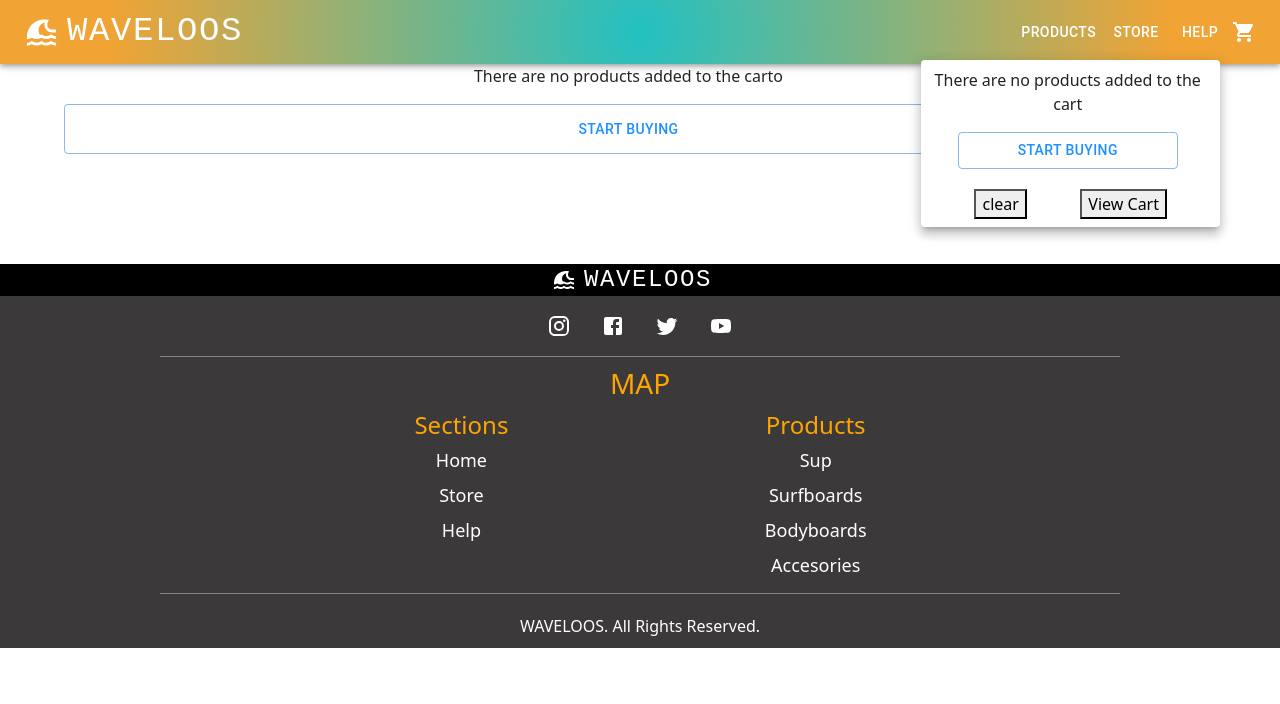
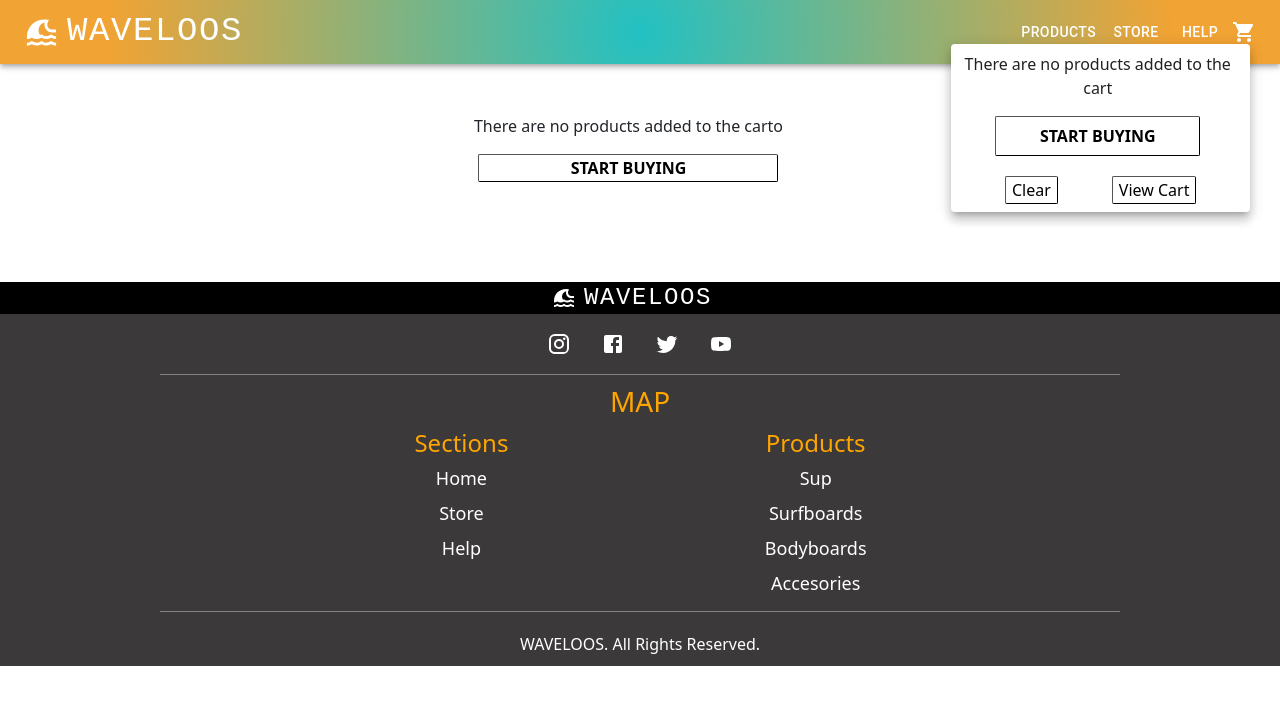
Before and after one commit to leannotarianni/Reactjs_Proyect, a React (Create React App) app: page /Cart in a window 1280 px wide. Both pictures are taken after a click on the icon 1244 px from the left and 32 px from the top of the page. Shown: the top 704 px of the page. Built offline with nearby package versions, Linux system fonts and the light colour scheme.

Commit message:
style update

```diff
--- a/src/Pages/Cart.js
+++ b/src/Pages/Cart.js
@@ -75,12 +75,14 @@ const Cart =()=> {
     return(
         <Container className='general-container'>
         <div className='container-item-list-cart'>
-            {productsInCart.length === 0 && (
+            {productsInCart.length === 0 &&  (
                 <>
+                <div>
                     <p>There are no products added to the carto</p>
-                    <Button className='button-start-buying' variant='outlined'>
+                    <button className='button-start-buying' variant='outlined'>
                         <Link to='/' >start buying</Link>
-                    </Button>
+                    </button>
+                </div>
                 </>
             )}
             {productsInCart.length !== 0 && (
@@ -96,7 +98,7 @@ const Cart =()=> {
             {productsInCart.map( (item) => {
                 return(
                 <div className='item-cart' key={item.id}>
-                    <div className='item-cart-mage'>
+                    <div className='item-cart-image'>
                         <img src={`/${item.image}`} alt="prod carrito" />
                     </div>
                     <div className='item-cart-title'>
@@ -120,16 +122,15 @@ const Cart =()=> {
             }
             {productsInCart.length !== 0 && (
             <div className='item-cart-footer'>
-                <button onClick={clearCart}>
+                <button className='item-cart-clear-button' onClick={clearCart}>
                     clear Cart
                 </button>
                 <div>
-                    <p>total: </p>
-                    <p>${totalPrice()}</p>
+                    <p>Total: ${totalPrice()}</p>
                 </div>
-                <Button variant={'outlined'} onClick={()=> setShowModal(true)}>
+                <button className='item-cart-chekout-button' onClick={()=> setShowModal(true)}>
                     Complete Check Out
-                </Button>
+                </button>
             </div>)
             }
         </div>
--- a/src/Pages/cart.scss
+++ b/src/Pages/cart.scss
@@ -1,24 +1,39 @@
 .general-container{
+    margin-top: 50px;
     margin-bottom: 100px;
 }
 .container-item-list-cart{
     .button-start-buying{
-        width: 100%;
-        height: 50px;
-        margin-bottom: 10px;
+        width: 300px;
+        text-transform: uppercase;
+        transition: 600ms;
+        background: none;
+        font-weight:700;
+        border-width: 1px;
+        border-radius: 2px;
+        button{
+            width: 200px;
+        }
         a{
-            color: dodgerblue;
+            color: black;
+        }
+    }
+    .button-start-buying:hover{
+        background-color: black;
+        transition: 600ms;
+        a{
+            color: white;
         }
     }
     text-align: center;
     .item-cart-head{
         display: flex;
         border-bottom: 1px solid #ccc;
-        margin: 4px 0px;
 
         h2{
             font-size: large;
             width: 20%;
+            margin-bottom: 10px;
         }
     }
     .item-cart{
@@ -30,9 +45,11 @@
             width: 100%;
         }
 
-        .item-cart-mage{
+        .item-cart-image{
+            width: 100%;
+            height: 200px;
             img{
-                width: 80%;
+                width: 100px;
             }
         }
     }
@@ -41,12 +58,37 @@
     display: flex;
     justify-content: space-evenly;
     align-items: center;
+    margin-top: 40px;
     p{
         width: 100%;
     }
-    button{
-        width: auto;
-        height: 100%;
+
+    .item-cart-clear-button{
+        transition: 600ms;
+        background: none;
+        border-width: 1px;
+        border-radius: 2px;
+    }
+
+    .item-cart-clear-button:hover{
+        background-color: black;
+        transition: 600ms;
+        color: orange;
+    }
+
+    .item-cart-chekout-button{
+        text-transform: uppercase;
+        transition: 600ms;
+        background: none;
+        font-weight:500;
+        border-width: 1px;
+        border-radius: 4px;
+    }
+
+    .item-cart-chekout-button:hover{
+        background-color: black;
+        transition: 600ms;
+        color: orange;
     }
 }
 .container-contact-form{
@@ -70,3 +112,16 @@
         color: red;
     }
 }
+
+.item-cart-delete{
+    button{
+        transition: 400ms;
+        background: none;
+        border-width: 1px;
+        border-radius: 4px;
+    }
+    button:hover{
+        transition: 400ms;
+        color: red;
+    }
+}
--- a/src/components/CartWidget/CartWidget.js
+++ b/src/components/CartWidget/CartWidget.js
@@ -5,7 +5,6 @@ import CartContext from '../../Context/CartContext';
 import ShoppingCartIcon from '@mui/icons-material/ShoppingCart';
 import Menu from '@mui/material/Menu';
 import DeleteIcon from '@mui/icons-material/Delete';
-import { Button } from '@mui/material';
 //Components
 import CartCount from './CartCount';
 //Style
@@ -39,7 +38,7 @@ const CartWidget =()=>{
                 onClick={handleClick}
             />
             <Menu
-                marginThreshold={60}
+                marginThreshold={30}
                 id="basic-menu"
                 anchorEl={anchorEl}
                 open={open}
@@ -53,14 +52,14 @@ const CartWidget =()=>{
                     <>
                         <div className='conteiner-noproducts'>
                             <p>There are no products added to the cart</p>
-                            <Button className='button-start-buying-widget' variant='outlined'>
+                            <button className='button-start-buying-widget'>
                                 <Link to='/' >Start buying</Link>
-                            </Button>
+                            </button>
                         </div>
                     </>
                 )}
                 {productsInCart.map( (item) => {
-                     return(
+                    return(
                     <div className='item-cart-prod' key={item.id}>
                         <div className='cart-prod__image'>
                             <img src={`/${item.image}`} alt="prod carrito" />
@@ -83,7 +82,7 @@ const CartWidget =()=>{
             </div>
             <div key={1} className='cart-buttons'>
                 <button onClick={clearCart}>
-                    clear
+                    Clear
                 </button>
                 <button>
                     <Link to='/Cart'>View Cart</Link>
--- a/src/components/CartWidget/cart-count.scss
+++ b/src/components/CartWidget/cart-count.scss
@@ -5,4 +5,16 @@
     p{
         margin: 0px 10px;
     }
+    button{
+        transition: 600ms;
+        background: none;
+        border-width: 1px;
+        border-radius: 6px;
+        width: 25px;
+    }
+    button:hover{
+        background-color: black;
+        transition: 600ms;
+        color: orange;
+    }
 }
--- a/src/components/CartWidget/cart-widget.scss
+++ b/src/components/CartWidget/cart-widget.scss
@@ -18,21 +18,52 @@
 
     .item-cart-prod{
         display: flex;
-        justify-content: space-between;
+        justify-content: space-evenly;
         align-items: center;
+        width: 100%;
+        @media only screen and (min-width: 600px) {
+            width: 400px;
+            margin: 8px;
+        }
         .cart-prod__image{
             width: 100%;
             img{
                 width: 80px;
             }
         }
+        .cart-prod__delet{
+            button{
+                transition: 400ms;
+                background: none;
+                border-width: 1px;
+                border-radius: 4px;
+            }
+            button:hover{
+                transition: 400ms;
+                color: red;
+            }
+        }
     }
     .conteiner-noproducts{
         margin-bottom: 20px;
         .button-start-buying-widget{
-            width: 75%;
+            text-transform: uppercase;
+            transition: 600ms;
+            background: none;
+            font-weight:700;
+            width: 70%;
+            height: 40px;
+            border-width: 1px;
+            border-radius: 2px;
             a{
-                color: dodgerblue;
+                color: black;
+            }
+        }
+        .button-start-buying-widget:hover{
+            background-color: black;
+            transition: 600ms;
+            a{
+                color: white;
             }
         }
     }
@@ -41,7 +72,22 @@
 .cart-buttons{
     display: flex;
     justify-content: space-evenly;
-    a{
-        color: black;
+    button{
+        transition: 600ms;
+        background: none;
+        border-width: 1px;
+        border-radius: 2px;
+        a{
+            color: black;
+        }
     }
+    button:hover{
+        background-color: black;
+        transition: 600ms;
+        color: white;
+        a{
+            color: white;
+        }
+    }
+
 }
--- a/src/components/MainSection/Card/Card.scss
+++ b/src/components/MainSection/Card/Card.scss
@@ -4,6 +4,7 @@
     display: flex;
     flex-direction: column;
     text-align: center;
+
     .button-detail{
       border-color: rgba(34,193,195,1);
       height: 20px;
@@ -13,6 +14,7 @@
         font-weight: bold;
       }
     }
+
     button{
       margin-top: 5px;
     }
--- a/src/components/MainSection/ItemCount/ItemCount.js
+++ b/src/components/MainSection/ItemCount/ItemCount.js
@@ -1,8 +1,6 @@
 import * as React from 'react';
 import { useState} from 'react';
 
-//Dependencies
-import { Button } from '@mui/material';
 //Style
 import './item-count.scss'
 
@@ -27,12 +25,12 @@ const ItemCount = ({data,onAdd}) => {
     return (
         <>
         <div className='item-count'>
-            <Button disableRipple onClick={removeCount} disabled={quantity === 1 }>-</Button>
+            <button disableRipple onClick={removeCount} disabled={quantity === 1 }>-</button>
             <p>{quantity}</p>
-            <Button disableRipple onClick={addCount}>+</Button>
+            <button disableRipple onClick={addCount}>+</button>
         </div>
         <div>
-        <Button onClick={()=> onAdd(data,quantity)} variant={'contained'} className='buy_buttom'>Add to cart</Button>
+        <button onClick={()=> onAdd(data,quantity)} variant={'contained'} className='buy_buttom'>Add to cart</button>
         </div>
        </>
     )
--- a/src/components/MainSection/ItemCount/item-count.scss
+++ b/src/components/MainSection/ItemCount/item-count.scss
@@ -2,7 +2,30 @@
     display: flex;
     height: 35px;
     justify-content: center;
+    button{
+        transition: 600ms;
+        background: none;
+        border: none;
+        border-radius: 6px;
+        margin: 0px 15px;
+        width: 25px;
+    }
+    button:hover{
+        background-color: black;
+        transition: 600ms;
+        color: orange;
+    }
 }
 .buy_buttom{
-    width: 100%;
+    text-transform: uppercase;
+    transition: 600ms;
+    background: none;
+    font-weight:500;
+    border-width: 1px;
+    border-radius: 4px;
 }
+.buy_buttom:hover{
+    background-color: black;
+    transition: 600ms;
+    color: orange;
+}
```
